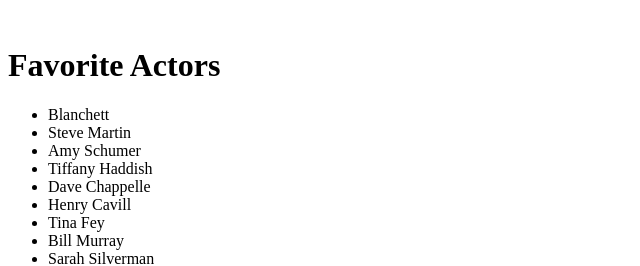
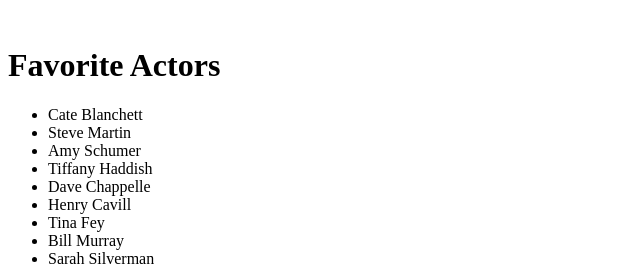
Before and after one commit to rbailey000/github-demo, a plain HTML site: page actors.html in a window 1280 px wide. Shown: the full height of the page, 0-640 px from the left. Drawn offline with Linux system fonts and the light colour scheme.

Commit message:
modified actors list

```diff
--- a/actors.html
+++ b/actors.html
@@ -11,7 +11,7 @@
 <body>
     <h1>Favorite Actors</h1>
     <ul>
-        <li>Blanchett</li>
+        <li>Cate Blanchett</li>
         <li>Steve Martin</li>
         <li>Amy Schumer</li>
         <li>Tiffany Haddish</li>
```
